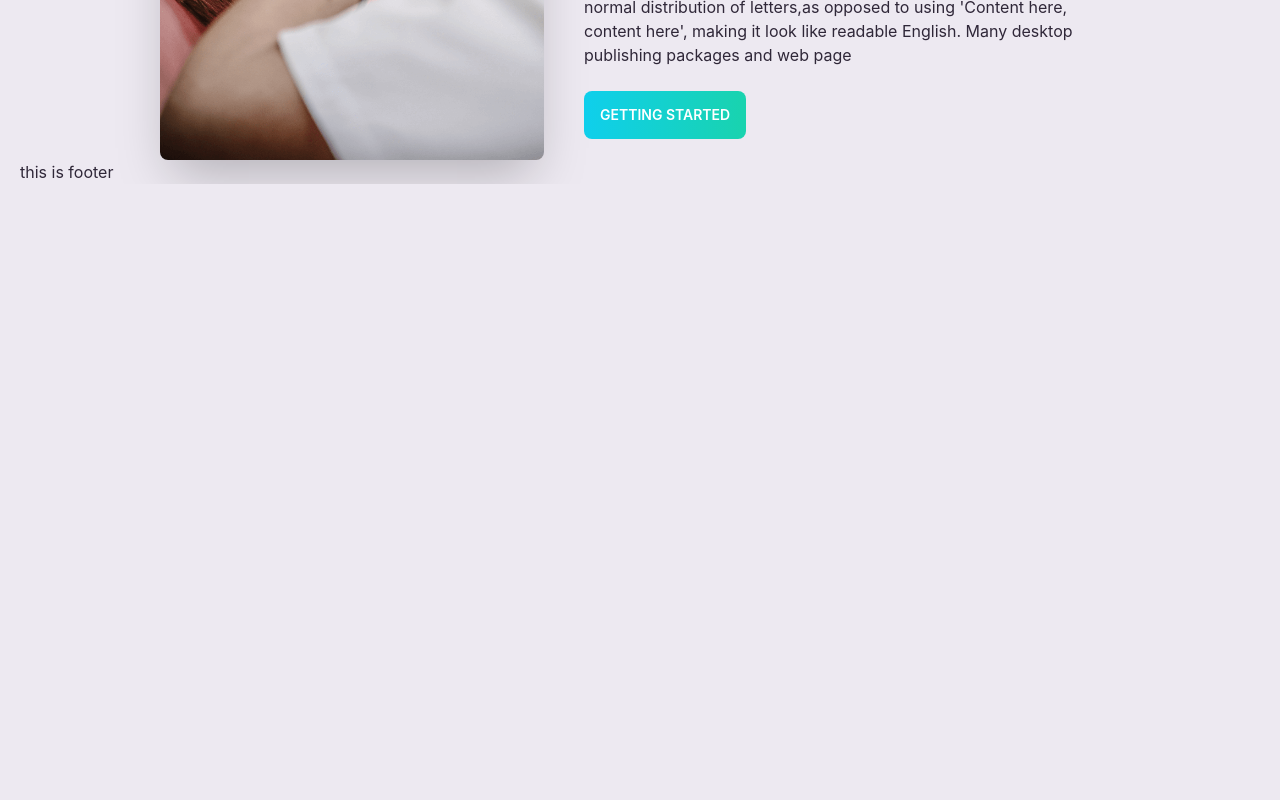
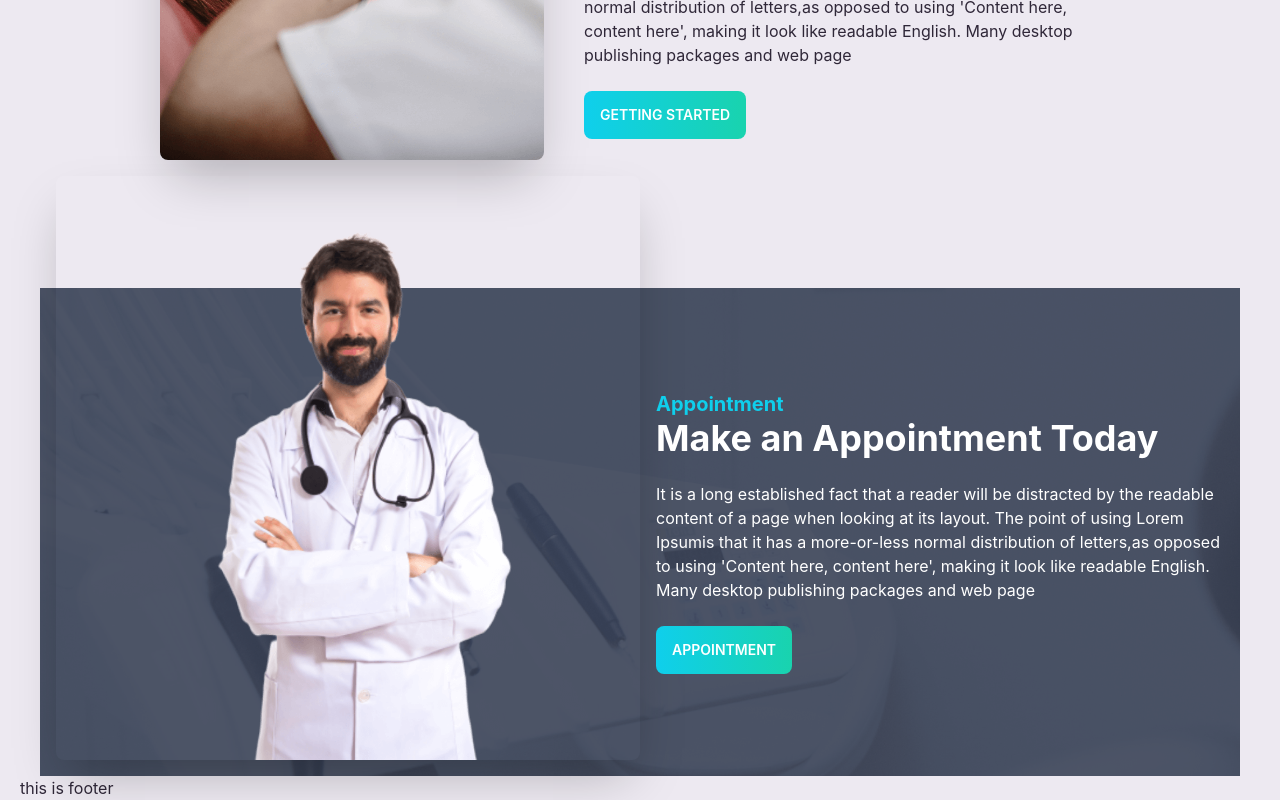
Before and after one commit to jahidhasan8/doctors-site-client, a React (Create React App) app: page / in a window 1280 px wide. Shown: the part 1467-2267 px from the top of the page. Before the commit the page ends 1651 px from the top, so only its background shows below. Built offline with nearby package versions, Linux system fonts and the light colour scheme.

Commit message:
appoinmet section done

```diff
--- a/src/Pages/Home/Home/Home.js
+++ b/src/Pages/Home/Home/Home.js
@@ -1,6 +1,7 @@
 import React from 'react';
 import Banner from '../Banner/Banner';
 import InfoCards from '../InfoCards/InfoCards';
+import MakeAppointment from '../MakeAppointment/MakeAppointment';
 import Services from '../Services/Services';
 
 const Home = () => {
@@ -9,6 +10,7 @@
             <Banner></Banner>
             <InfoCards></InfoCards>
             <Services></Services>
+            <MakeAppointment></MakeAppointment>
         </div>
     );
 };
--- /dev/null
+++ b/src/Pages/Home/MakeAppointment/MakeAppointment.js
@@ -0,0 +1,30 @@
+import React from 'react';
+import doctor from '../../../assets/images/doctor.png'
+import PrimaryButton from '../../../Components/PrimaryButton/PrimaryButton';
+import appointment from '../../../assets/images/appointment.png'
+const MakeAppointment = () => {
+    return (
+        <section className='mt-32' style={{
+            background:`url(${appointment})`
+        }}>
+
+            <div className="hero">
+                <div className="hero-content flex-col lg:flex-row">
+                    <img src={doctor} className="lg:w-1/2 rounded-lg shadow-2xl -mt-32 hidden md:block" alt='' />
+                    <div className=''>
+                    <h4 className='text-primary text-xl  font-bold'>Appointment</h4>
+                    <h1 className="text-4xl font-bold text-white">Make an Appointment Today</h1>
+                        <p className="py-6 text-white">It is a long established fact that a reader will be
+                            distracted by the readable content of a page when looking at its layout. The point of
+                            using Lorem Ipsumis that it has a more-or-less normal distribution of letters,as opposed
+                            to using 'Content here, content here', making it look like readable English.
+                            Many desktop publishing packages and web page</p>
+                       <PrimaryButton>Appointment</PrimaryButton>
+                    </div>
+                </div>
+            </div>
+        </section>
+    );
+};
+
+export default MakeAppointment;
```
